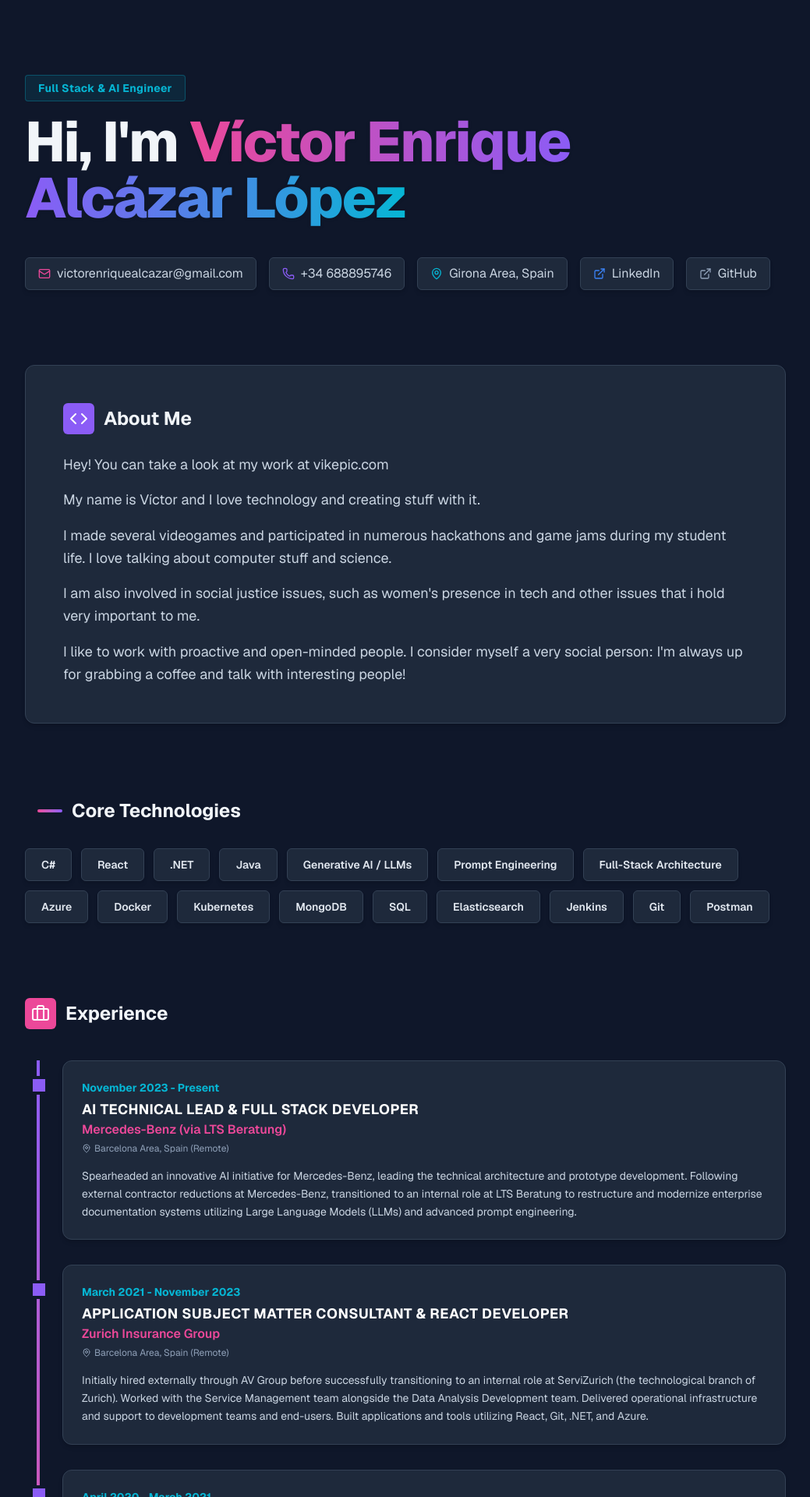
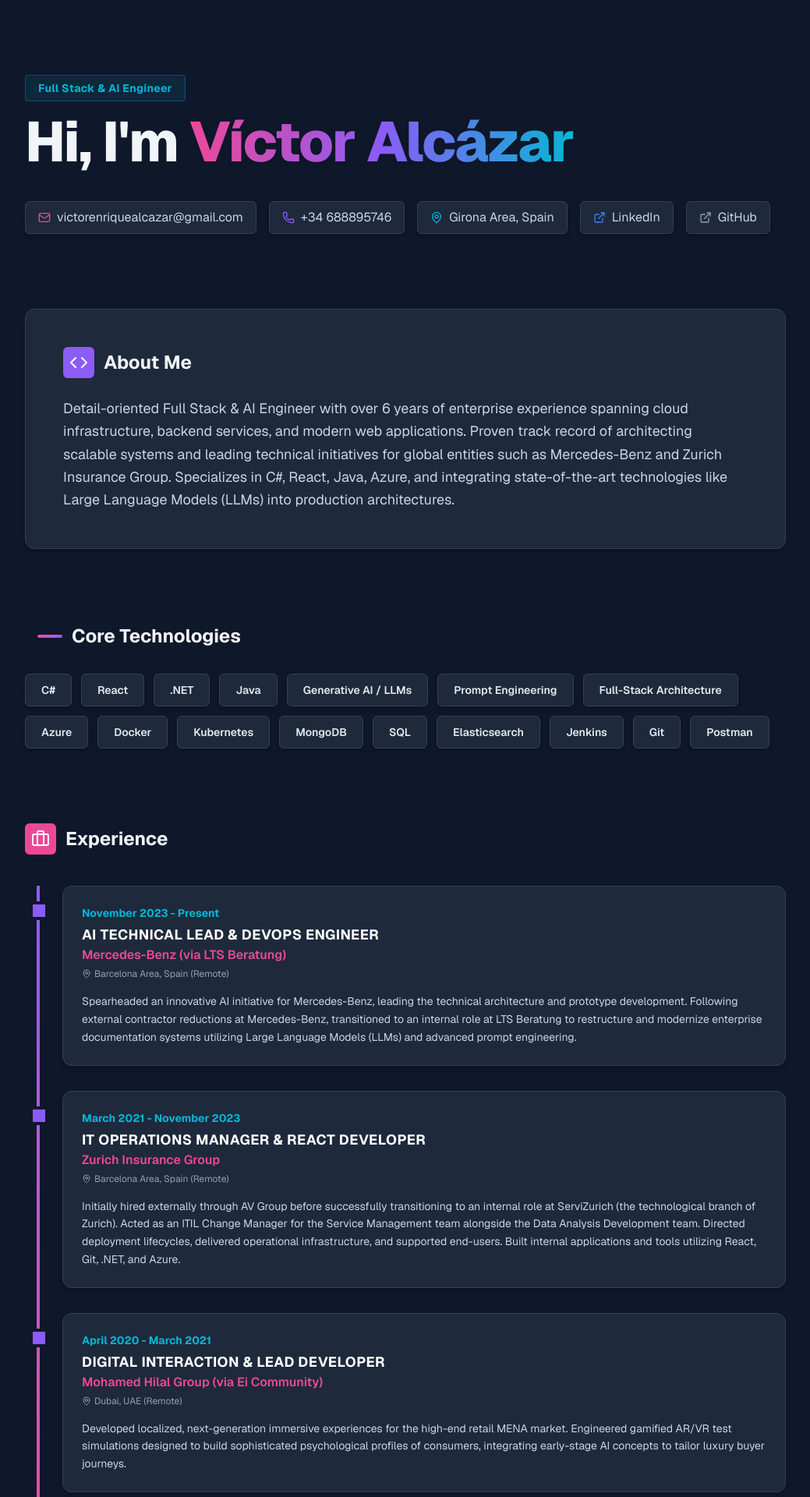
Before and after one commit to tofumarinado/umbreon, a Next.js app: page / in a window 1280 px wide. Shown: the top 1920 px of the page at 78% size, without its empty margins (120-1159 px from the left). Built offline with nearby package versions, Linux system fonts and the light colour scheme.

Commit message:
feat: reworded stuff

```diff
--- a/src/app/layout.tsx
+++ b/src/app/layout.tsx
@@ -8,8 +8,8 @@ const geistSans = Geist({
 });
 
 export const metadata: Metadata = {
-  title: 'Víctor Enrique | Full Stack Developer',
-  description: 'Portfolio and Resume of Víctor Enrique Alcázar López',
+  title: 'Víctor Alcázar | Full Stack & AI Engineer',
+  description: 'Portfolio and Resume of Víctor Alcázar',
 };
 
 export default function RootLayout({
--- a/src/components/ResumeCV.tsx
+++ b/src/components/ResumeCV.tsx
@@ -40,15 +40,21 @@ export function ResumeCV() {
           </h1>
 
           <div className="pt-4 flex flex-wrap gap-4 items-center justify-center md:justify-start text-slate-300 text-sm md:text-base">
+            {resumeData.personal.contact.email && (
               <a href={`mailto:${resumeData.personal.contact.email}`} className="flex items-center gap-2 hover:text-white transition-colors flat-card px-4 py-2 rounded-md flat-card-hover">
                 <Mail className="w-4 h-4 text-brand-pink" /> {resumeData.personal.contact.email}
               </a>
+            )}
+            {resumeData.personal.contact.phone && (
               <div className="flex items-center gap-2 flat-card px-4 py-2 rounded-md">
                 <Phone className="w-4 h-4 text-brand-purple" /> {resumeData.personal.contact.phone}
               </div>
+            )}
+            {resumeData.personal.location && (
               <div className="flex items-center gap-2 flat-card px-4 py-2 rounded-md">
                 <MapPin className="w-4 h-4 text-brand-cyan" /> {resumeData.personal.location}
               </div>
+            )}
             <a href={`https://${resumeData.personal.contact.linkedin}`} target="_blank" rel="noreferrer" className="flex items-center gap-2 hover:text-white transition-colors flat-card px-4 py-2 rounded-md flat-card-hover">
               <ExternalLink className="w-4 h-4 text-brand-blue" /> LinkedIn
             </a>
@@ -179,10 +185,17 @@ export function ResumeCV() {
               </div>
               <div>
                 <h3 className="text-xs uppercase tracking-widest text-slate-400 font-bold mb-3 border-b border-slate-700 pb-2">Awards</h3>
-                <ul className="space-y-2 mt-3">
+                <ul className="space-y-4 mt-3">
                   {resumeData.awards.map((award, i) => (
-                    <li key={i} className="text-sm text-slate-200 flex items-start gap-2 font-medium">
-                      <span className="text-brand-pink mt-1">■</span> {award}
+                    <li key={i} className="text-sm flex items-start gap-2">
+                      <span className="text-brand-pink mt-0.5 shrink-0">■</span>
+                      <div className="w-full">
+                        <div className="flex justify-between items-start gap-2 mb-1.5">
+                          <span className="text-slate-200 font-bold leading-tight">{award.title}</span>
+                          {award.year && <span className="text-brand-cyan text-xs font-mono font-bold mt-0.5">{award.year}</span>}
+                        </div>
+                        <div className="text-slate-400 text-xs leading-relaxed">{award.description}</div>
+                      </div>
                     </li>
                   ))}
                 </ul>
--- a/src/data/resume.json
+++ b/src/data/resume.json
@@ -1,6 +1,6 @@
 {
   "personal": {
-    "name": "Víctor Enrique Alcázar López",
+    "name": "Víctor Alcázar",
     "title": "Full Stack & AI Engineer",
     "location": "Girona Area, Spain",
     "contact": {
@@ -10,7 +10,7 @@
       "portfolio": "vikepic.com",
       "github": "github.com/vikepic"
     },
-    "summary": "Hey! You can take a look at my work at vikepic.com\nMy name is Víctor and I love technology and creating stuff with it.\nI made several videogames and participated in numerous hackathons and game jams during my student life. I love talking about computer stuff and science.\nI am also involved in social justice issues, such as women's presence in tech and other issues that i hold very important to me.\nI like to work with proactive and open-minded people. I consider myself a very social person: I'm always up for grabbing a coffee and talk with interesting people!"
+    "summary": "Detail-oriented Full Stack & AI Engineer with over 6 years of enterprise experience spanning cloud infrastructure, backend services, and modern web applications. Proven track record of architecting scalable systems and leading technical initiatives for global entities such as Mercedes-Benz and Zurich Insurance Group. Specializes in C#, React, Java, Azure, and integrating state-of-the-art technologies like Large Language Models (LLMs) into production architectures."
   },
   "skills": [
     "C#",
@@ -55,15 +55,26 @@
     "Azure Devops: Introduction to CI/CD with Visual Studio"
   ],
   "awards": [
-    "Websalpunt.cat web development award",
-    "Bachillerato with honors",
-    "Smart People with Smart Ideas International Award",
-    "Winner in Android category at the First Hackathon organized in Lleida"
+    {
+      "title": "Logitech Main Prize – START Hack",
+      "year": "2017",
+      "description": "Awarded for Best VR Project utilizing Oculus Rift"
+    },
+    {
+      "title": "Smart People with Smart Ideas International Award",
+      "year": "2014",
+      "description": "€2,000 innovation grant recipient awarded by Lleida City Council"
+    },
+    {
+      "title": "Full Academic Scholarship to UPC",
+      "year": "2014",
+      "description": "Awarded for graduating Valedictorian / Top of Class with 9.15 GPA"
+    }
   ],
   "experience": [
     {
       "company": "Mercedes-Benz (via LTS Beratung)",
-      "position": "AI Technical Lead & Full Stack Developer",
+      "position": "AI Technical Lead & DevOps Engineer",
       "startDate": "November 2023",
       "endDate": "Present",
       "location": "Barcelona Area, Spain (Remote)",
@@ -71,11 +82,11 @@
     },
     {
       "company": "Zurich Insurance Group",
-      "position": "Application Subject Matter Consultant & React Developer",
+      "position": "IT Operations Manager & React Developer",
       "startDate": "March 2021",
       "endDate": "November 2023",
       "location": "Barcelona Area, Spain (Remote)",
-      "description": "Initially hired externally through AV Group before successfully transitioning to an internal role at ServiZurich (the technological branch of Zurich). Worked with the Service Management team alongside the Data Analysis Development team. Delivered operational infrastructure and support to development teams and end-users. Built applications and tools utilizing React, Git, .NET, and Azure."
+      "description": "Initially hired externally through AV Group before successfully transitioning to an internal role at ServiZurich (the technological branch of Zurich). Acted as an ITIL Change Manager for the Service Management team alongside the Data Analysis Development team. Directed deployment lifecycles, delivered operational infrastructure, and supported end-users. Built internal applications and tools utilizing React, Git, .NET, and Azure."
     },
     {
       "company": "Mohamed Hilal Group (via Ei Community)",
```
Lines whose indentation alone changed are shown as unchanged.
